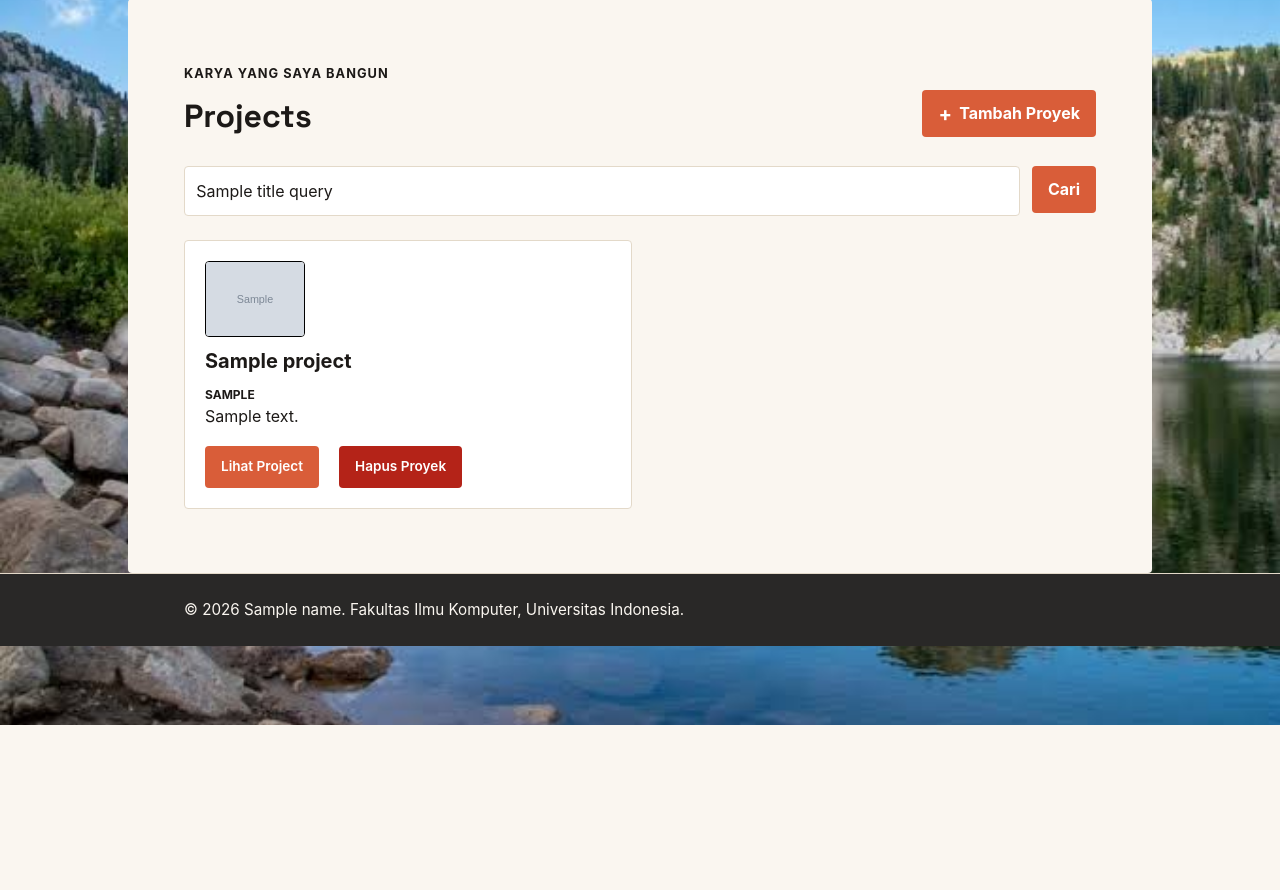
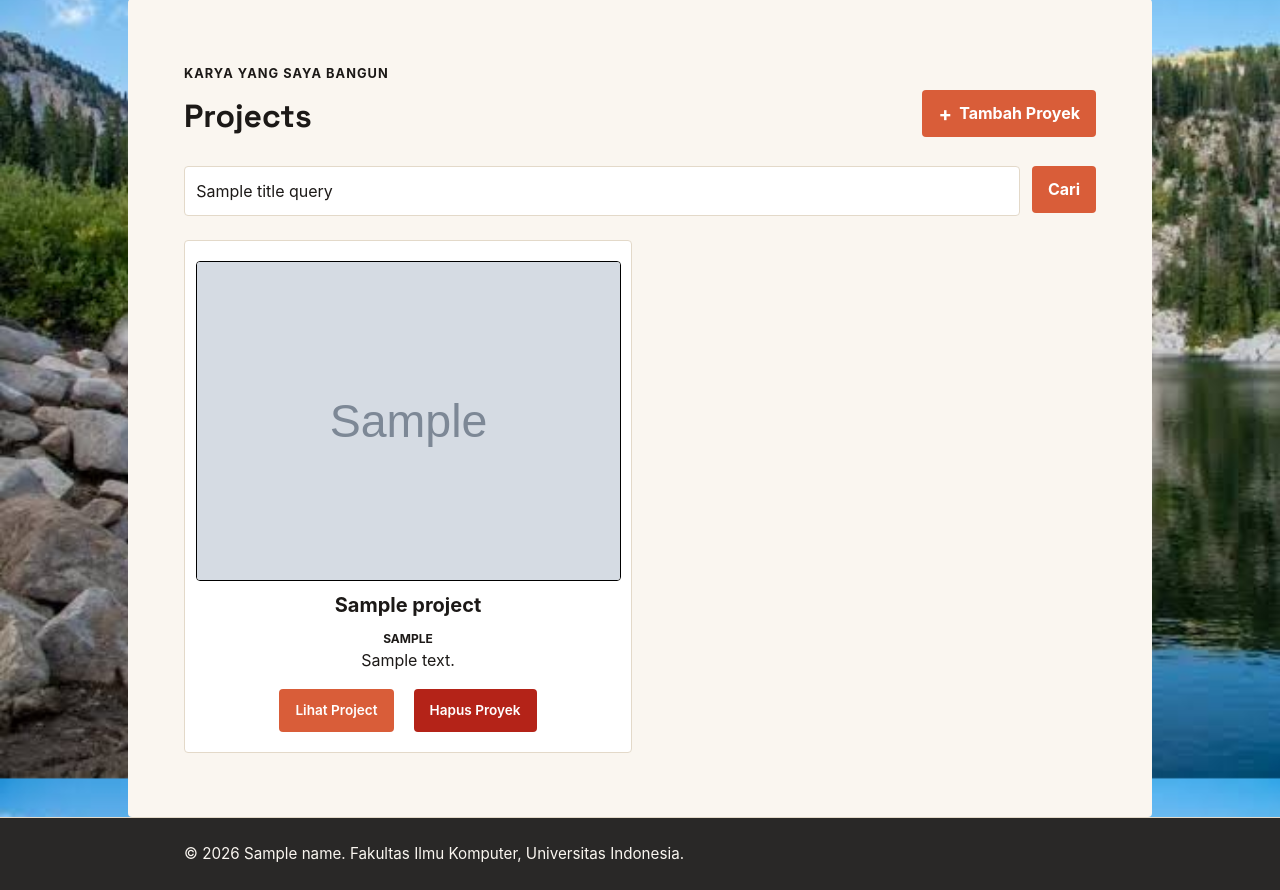
Before and after one commit to FaizKusumadinata/myportofolio, a Django app: template templates/projects.html in a window 1280 px wide. Shown: the part 75-965 px from the top of the page. Before the commit the page ends 800 px from the top, so only its background shows below. Run offline with Django 3.2, Linux system fonts and the light colour scheme; the template is opened without the code that fills it: most values are stand-ins (such as "Sample title", 1, 10 or a date in 2020); grey boxes marked "Sample" are stand-in pictures.

Commit message:
Tutorial 3

```diff
--- a/static/css/style.css
+++ b/static/css/style.css
@@ -510,11 +510,12 @@ h1, .brand {
 .project-grid .experience-card {
     display: flex;
     flex-direction: column;
+    align-items: center;
 }
 
 .project-image {
     display: block;
-    width: 100px;
+    width: 425px;
     height: auto;
     border: 1px solid black;
     border-radius: var(--radius);
```
